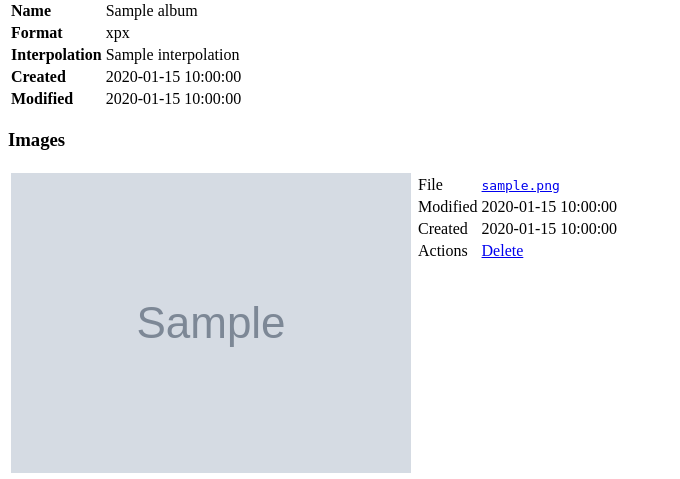
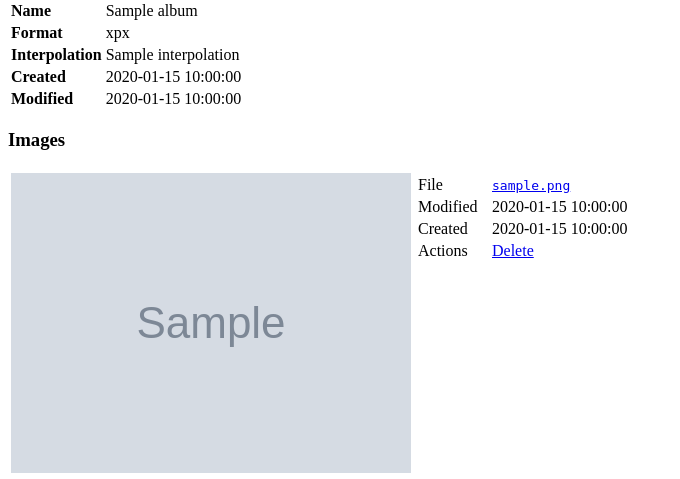
Before and after one commit to rosmanov/imtools-webui, a PHP site: template templates/gallery/album-view.twig in a window 1280 px wide. Shown: the part 148-627 px from the top of the page, without its empty margins (0-680 px from the left). Run offline with PHP 8.4, Linux system fonts and the light colour scheme; the template is opened without the code that fills it: most values are stand-ins (such as "Sample title", 1, 10 or a date in 2020); grey boxes marked "Sample" are stand-in pictures; some libraries are stand-ins or nearby versions.

Commit message:
Tiny UI improvement

```diff
--- a/templates/gallery/album-view.twig
+++ b/templates/gallery/album-view.twig
@@ -37,7 +37,7 @@
         <td style="vertical-align:top">
             <table class="simple-list" style="width: 100%">
                 <tr>
-                    <td>File</td>
+                    <td style="width:70px">File</td>
                     <td>
                         <a href="/gallery/image/?id={{ e.id }}" target="_blank">
                             <code>{{ e.filename }}</code>
```
